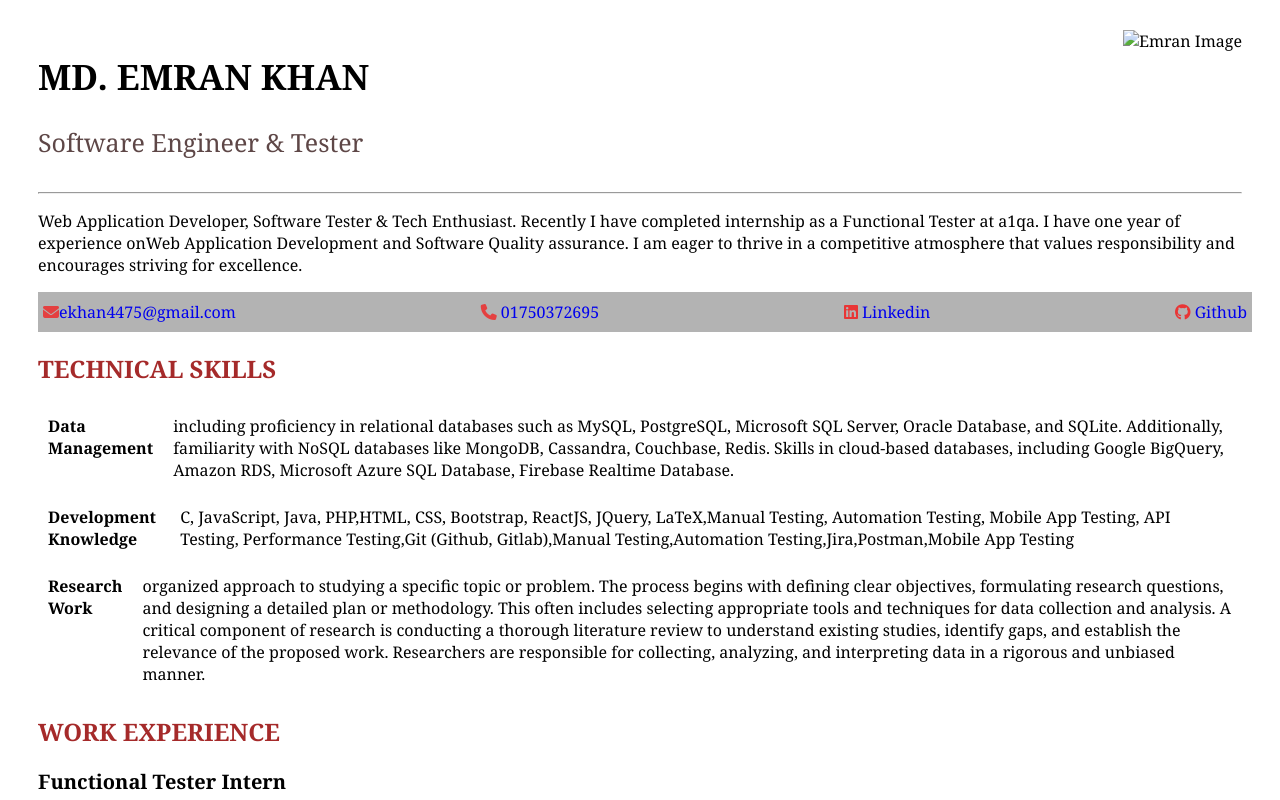
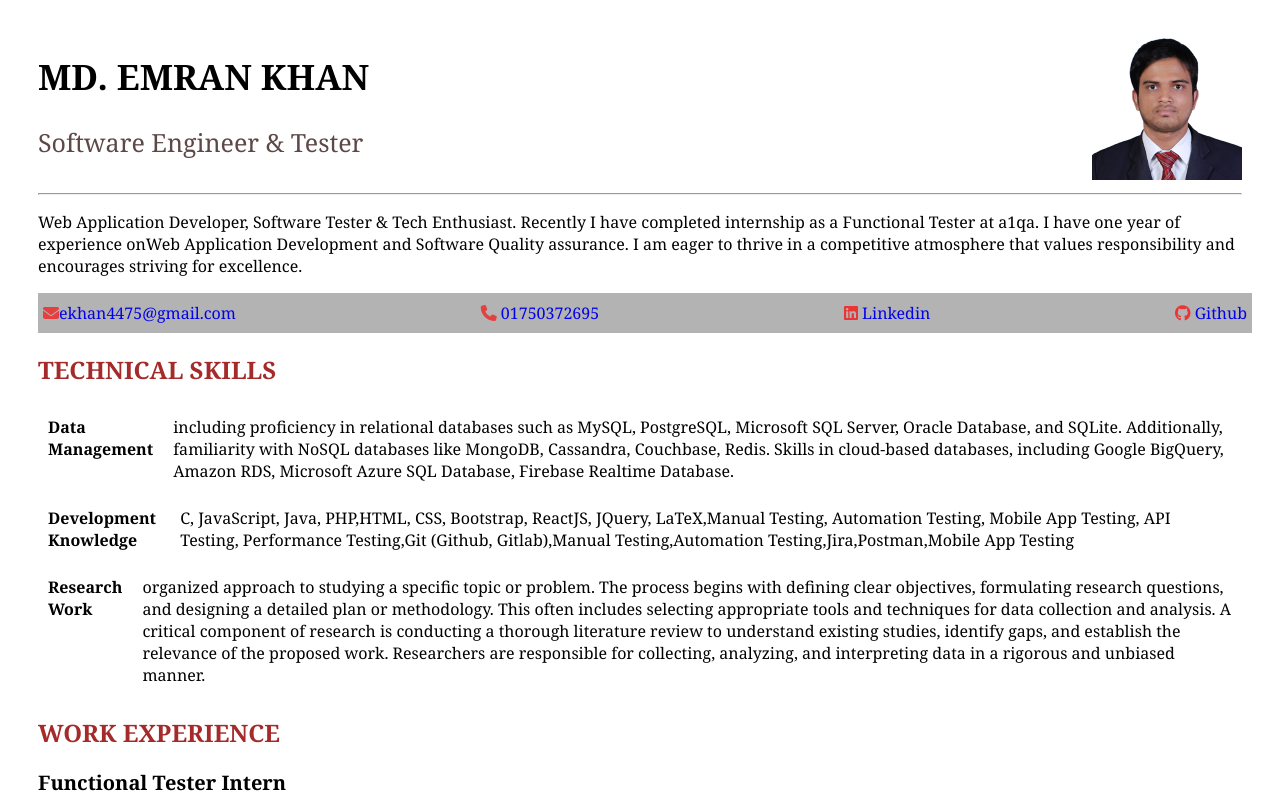
Before and after one commit to Emran71/HTML-11, a plain HTML site: page index.html in a window 1280 px wide. Shown: the top 800 px of the page. Drawn offline with Linux system fonts and the light colour scheme; the site is published under a folder, as on GitHub Pages, so addresses that start at the root find nothing.

Commit message:
just slash remove ffrom the image

```diff
--- a/index.html
+++ b/index.html
@@ -19,7 +19,7 @@
                 <p id="designation">Software Engineer & Tester</p>
             </div>
             <div id="img_pos">
-                <img src="/images/Emran1.jpg" alt="Emran Image" height="150px" width="150px">
+                <img src="images/Emran1.jpg" alt="Emran Image" height="150px" width="150px">
             </div>
         </div>
         <hr>
```
